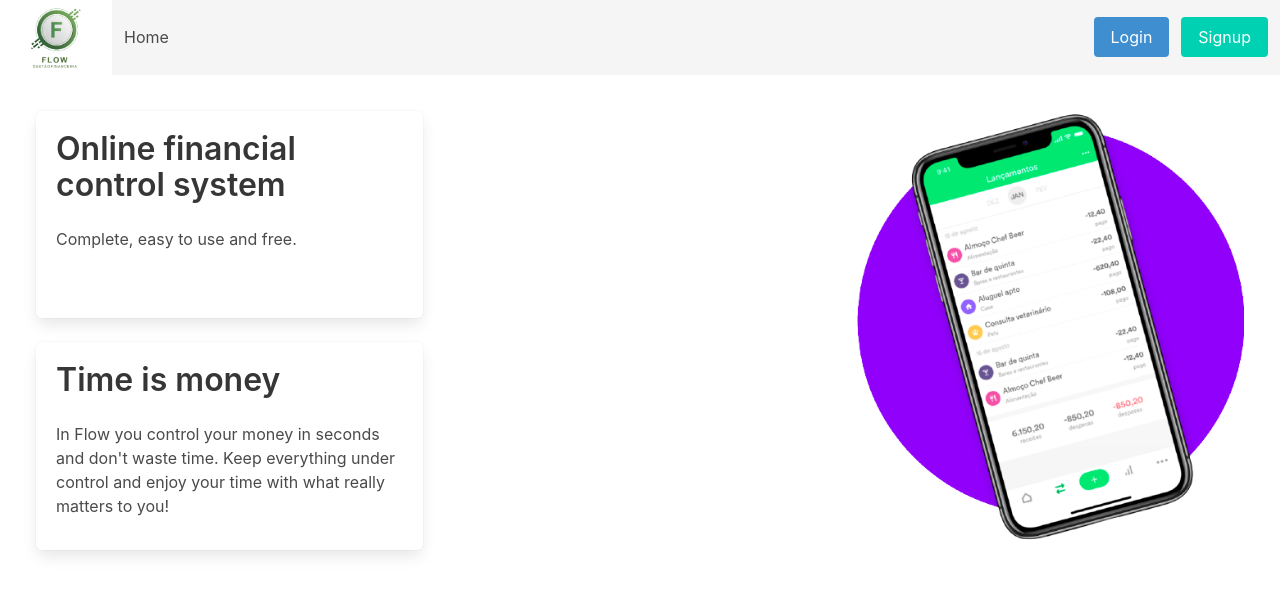
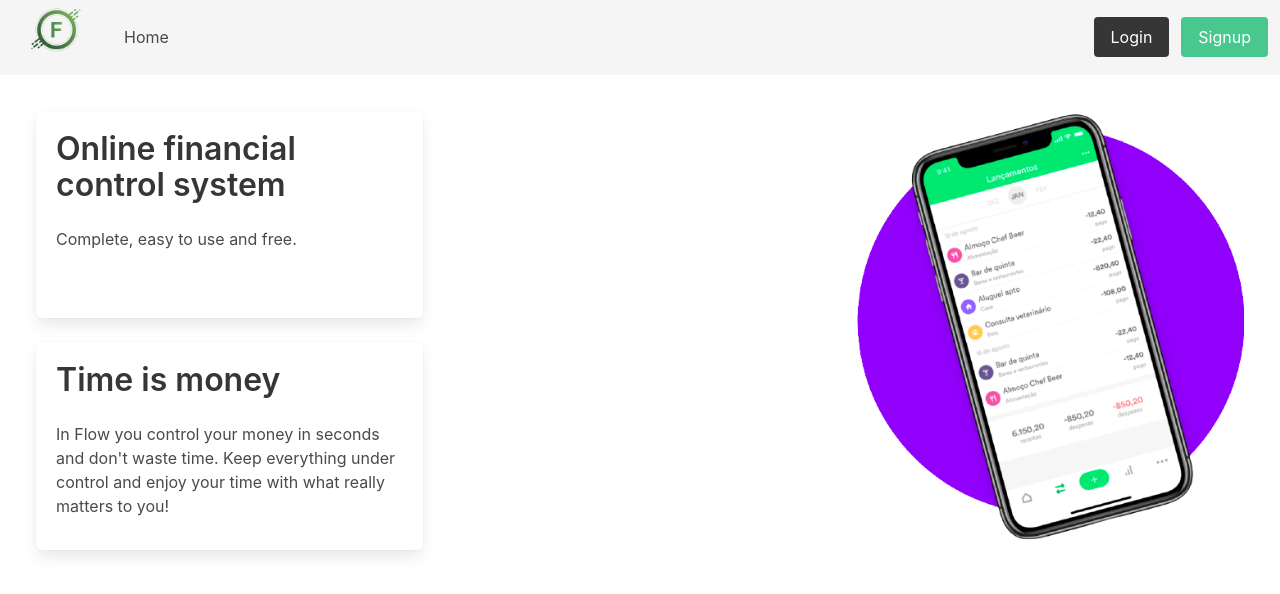
Before and after one commit to RudaF/project-flow, a React (Create React App) app: page / in a window 1280 px wide. Shown: the top 594 px of the page. Built offline with nearby package versions, Linux system fonts and the light colour scheme.

Commit message:
HomePage

```diff
--- a/src/components/NavbarAl.js
+++ b/src/components/NavbarAl.js
@@ -1,6 +1,6 @@
 import React from "react";
 import { Link } from "react-router-dom";
-import flow from "./images/logo1.png";
+import flow from "./images/logo1-removebg-preview.png";
 
 class NavbarAl extends React.Component {
   render() {
@@ -22,7 +22,7 @@ class NavbarAl extends React.Component {
               <p className="control">
                 <Link
                   to={`/${this.props.match.params.id}/addtransaction`}
-                  className="bd-tw-button button is-info"
+                  className="bd-tw-button button is-dark"
                 >
                   <span>Add Transaction</span>
                 </Link>
@@ -30,7 +30,7 @@ class NavbarAl extends React.Component {
               <p className="control">
                 <Link
                   to={`/${this.props.match.params.id}/transactionlist`}
-                  className="button is-primary"
+                  className="button is-success"
                 >
                   <span>Transactions</span>
                 </Link>
--- a/src/components/NavbarB4.js
+++ b/src/components/NavbarB4.js
@@ -1,6 +1,6 @@
 import React from "react";
 import { Link } from "react-router-dom";
-import flow from "./images/logo1.png";
+import flow from "./images/logo1-removebg-preview.png";
 
 function NavbarB4(props) {
   return (
@@ -19,12 +19,12 @@ function NavbarB4(props) {
         <div className="navbar-item">
           <div className="field is-grouped">
             <p className="control">
-              <Link to="/login" className="bd-tw-button button is-info">
+              <Link to="/login" className="bd-tw-button button is-dark">
                 <span>Login</span>
               </Link>
             </p>
             <p className="control">
-              <Link to="/signup" className="button is-primary">
+              <Link to="/signup" className="button is-success">
                 <span>Signup</span>
               </Link>
             </p>
```
Also changed, not shown: src/components/images/logo1-removebg-preview (1).png (added), src/components/images/logo1-removebg-preview.png (added).
